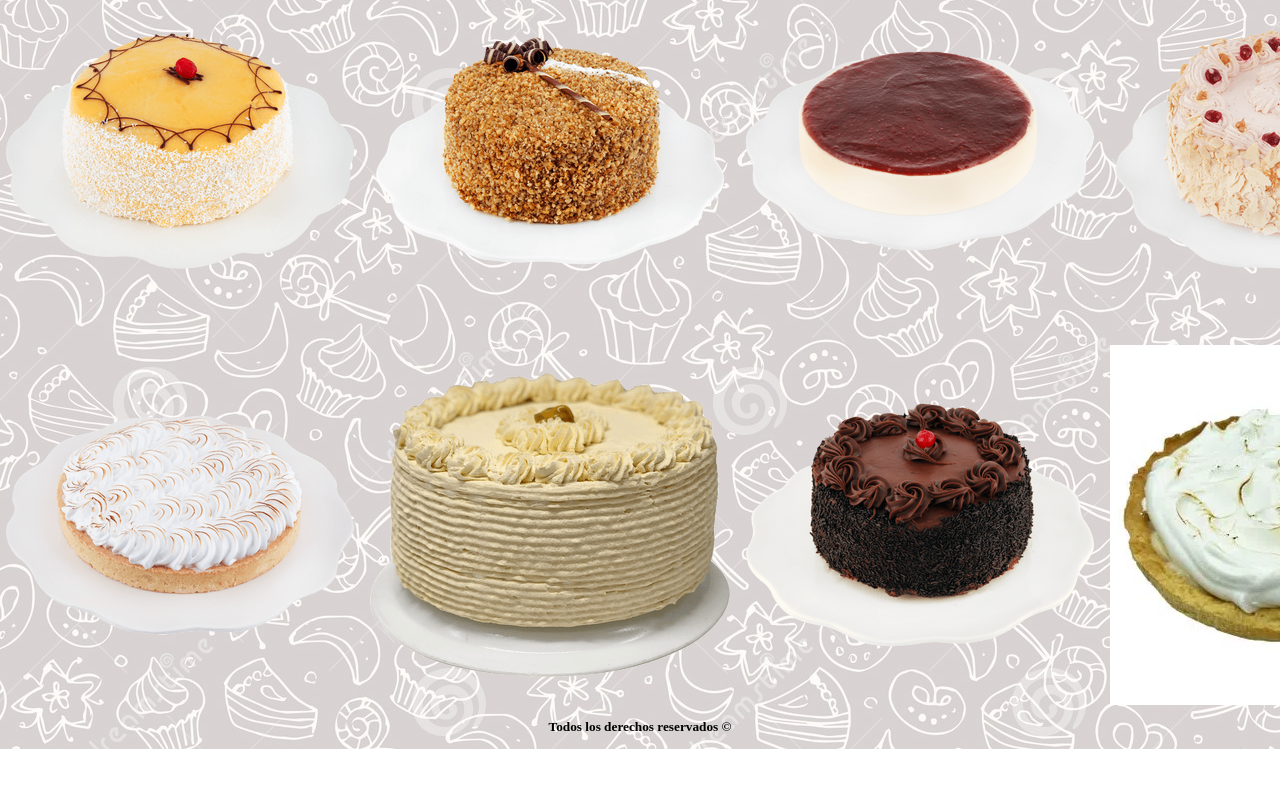
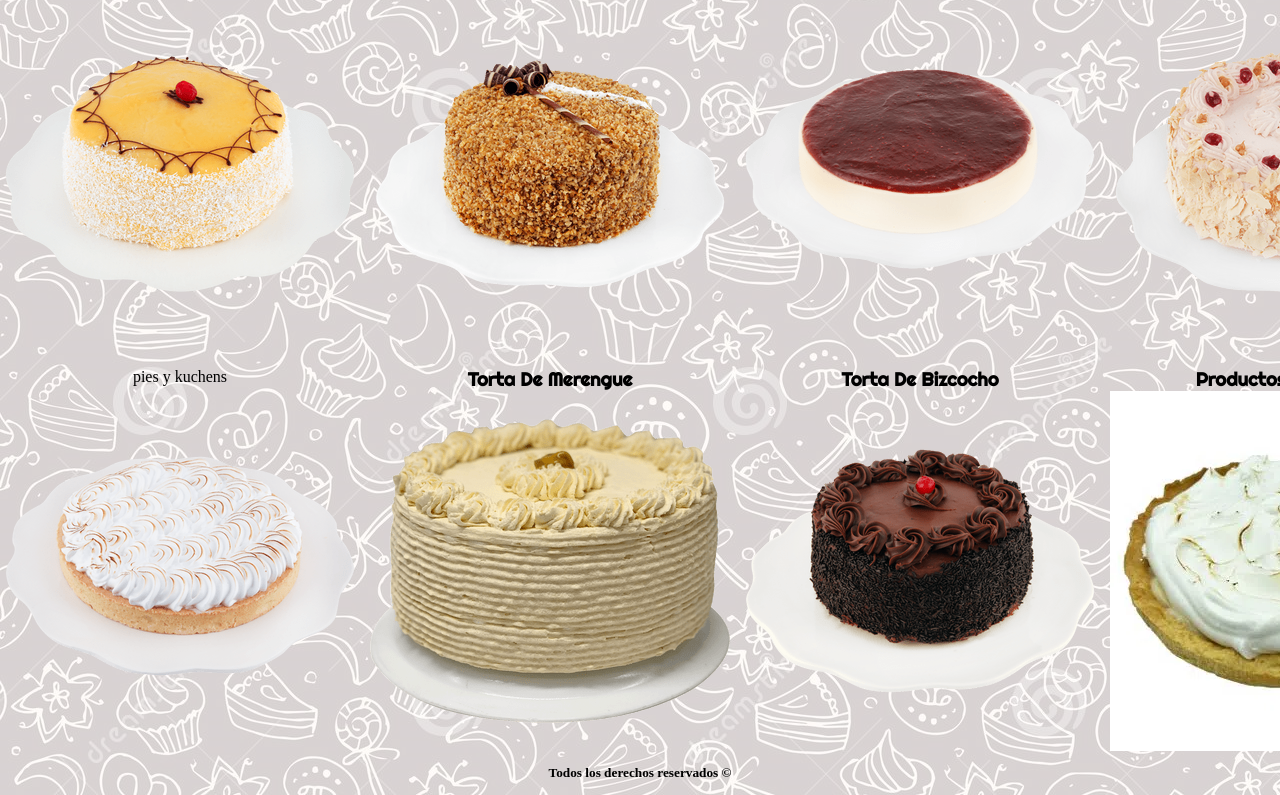
Before and after one commit to gomit0/proyecto, a plain HTML site: page productos.html in a window 1280 px wide. Shown: the part 69-864 px from the top of the page. Before the commit the page ends 818 px from the top, so only its background shows below. Drawn offline with Linux system fonts and the light colour scheme.

Commit message:
se agregan productos

```diff
--- a/productos.html
+++ b/productos.html
@@ -32,14 +32,14 @@
         </header>
     <main class="centro">
         <section class="productos">
-            <div class="prod panqueque"><img class="" src="./img/pqq/naranja.jpg" alt=""></div>
-            <div class="prod hoja"><img class="" src="./img/milh/caro.jpg" alt=""></div>
-            <div class="prod frio"><img class="" src="./img/frio/cheese fram.jpg" alt=""></div>
-            <div class="prod hojarasca"><img class="" src="./img/hoja/snjorge.jpg" alt=""></div>
-            <div class="prod pies"><img class="" src="./img/pie/limon.jpg" alt=""></div>
-            <div class="prod merengue"><img class="" src="./img/mrg/lucuma.jpg" alt=""></div>
-            <div class="prod bizcocho"><img class="" src="./img/bcc/trufa.jpg" alt=""></div>
-            <div class="prod sin azucar"><img class="" src="./img/sin/limon.jpg" alt=""></div>
+            <div class="prod panqueque"><h3>torta de Panqueque</h3><img class="" src="./img/pqq/naranja.jpg" alt=""></div>
+            <div class="prod hoja"><h3>torta de hora</h3><img class="" src="./img/milh/caro.jpg" alt=""></div>
+            <div class="prod frio"><h3></h3>Producto semi frio<img class="" src="./img/frio/cheese fram.jpg" alt=""></div>
+            <div class="prod hojarasca"><h3>torta hojarasca</h3><img class="" src="./img/hoja/snjorge.jpg" alt=""></div>
+            <div class="prod pies"><h3></h3>pies y kuchens<img class="" src="./img/pie/limon.jpg" alt=""></div>
+            <div class="prod merengue"><h3>torta de merengue</h3><img class="" src="./img/mrg/lucuma.jpg" alt=""></div>
+            <div class="prod bizcocho"><h3>torta de bizcocho</h3><img class="" src="./img/bcc/trufa.jpg" alt=""></div>
+            <div class="prod sin azucar"><h3>Productos sin azucar</h3><img class="" src="./img/sin/limon.jpg" alt=""></div>
         </section>
     </main>
     <footer class="pie">
--- a/style.css
+++ b/style.css
@@ -26,6 +26,7 @@ h2 {
 h3 {
   font-family: "Righteous", cursive;
   text-transform: capitalize;
+  text-align: center;
 }
 .cuerpo {
   width: 100%;
```
